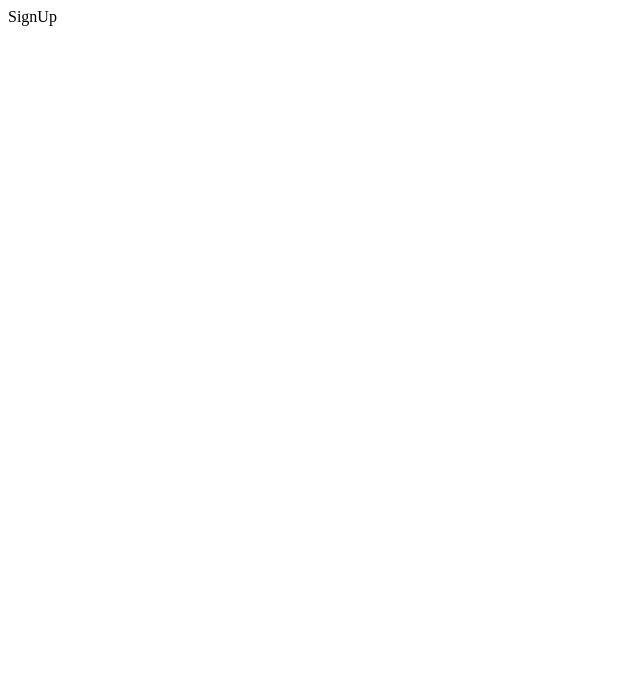
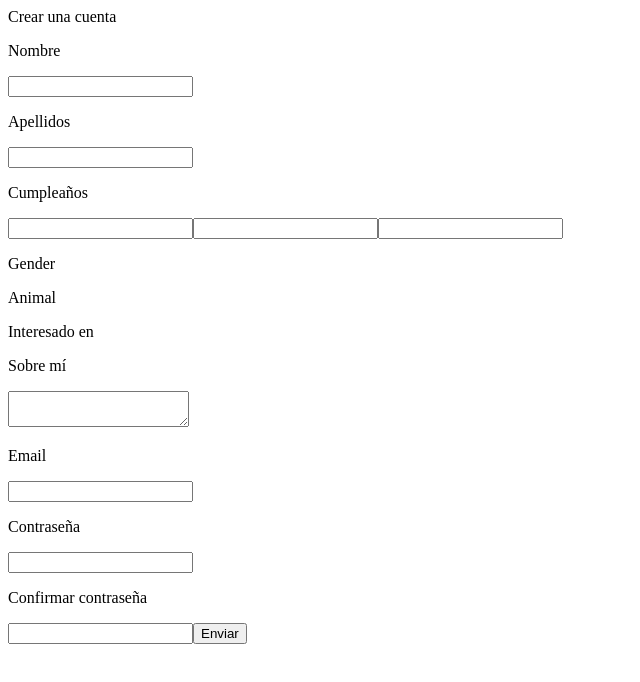
Before and after one commit to emelyalonzo/petlof-front-prod, a React (Create React App) app: page /signup in a window 1280 px wide. Shown: the top 682 px of the page, without its empty margins (0-640 px from the left). Built offline with nearby package versions, Linux system fonts and the light colour scheme.

Commit message:
add first signup

```diff
--- a/src/App.scss
+++ b/src/App.scss
@@ -1,3 +1,6 @@
+@import "./pages/Home/home";
+
+
 .App {
   margin: 0;
   font-family: Arial, Helvetica, sans-serif;
--- /dev/null
+++ b/src/components/nav/Nav.jsx
@@ -0,0 +1,11 @@
+import React from 'react';
+
+const Nav = () => {
+    return (
+        <div>
+
+        </div>
+    );
+}
+
+export default Nav;
--- a/src/pages/Home/Home.jsx
+++ b/src/pages/Home/Home.jsx
@@ -1,9 +1,26 @@
-import React from 'react';
+import React from "react";
+
+import Nav from "../../components/nav/Nav";
 
 const Home = () => {
-    return (
-        <div>Home</div>
-    );
-}
+
+  const authToken = false;
+
+  const handleClick = () => {
+    console.log("clicked");
+  };
+
+  return (
+    <>
+      <Nav />
+      <div className="home">
+        <h1>Swipe Right</h1>
+        <button className="primary-button" onClick={handleClick}>
+          {authToken ? "Signout" : "Create Account"}
+        </button>
+      </div>
+    </>
+  );
+};
 
 export default Home;
--- a/src/pages/SignUp/SignUp.jsx
+++ b/src/pages/SignUp/SignUp.jsx
@@ -2,7 +2,64 @@ import React from 'react';
 
 const Signup = () => {
     return (
-        <div>SignUp</div>
+        <>Crear una cuenta
+            <form action="/signup" method="">
+                <label for="firstName">
+                    <p>Nombre</p>
+                    <input name="firstName" type="text"/>
+                </label>
+
+                <label for="lastName">
+                    <p>Apellidos</p>
+                    <input name="lastName" type="text"/>
+                </label>
+
+                <label for="birthday">
+                    <p>Cumpleaños</p>
+                    <input name="day" type="number"/>
+                    <input name="month" type="number"/>
+                    <input name="year" type="number"/>
+                </label>
+
+                <label for="gender">
+                    <p>Gender</p>
+                </label>
+
+                <label for="animal">
+                    <p>Animal</p>
+                </label>
+
+                <label for="showme">
+                    <p>Interesado en</p>
+                </label>
+
+                <label for="aboutme">
+                    <p>Sobre mí</p>
+                    <textarea name="aboutme" type="text"/>
+                </label>
+
+                <label for="email">
+                    <p>Email</p>
+                    <input name="email" type="text"/>
+                </label>
+
+                <label for="password">
+                    <p>Contraseña</p>
+                    <input name="password" type="password"/>
+                </label>
+
+                <label for="password">
+                    <p>Confirmar contraseña</p>
+                    <input name="password" type="password"/>
+                </label>
+
+                <input type="submit" value="Enviar"/>
+
+
+
+            </form>
+
+        </>
     );
 }
 
```
Also changed, not shown: src/pages/Home/_home.scss (added).
